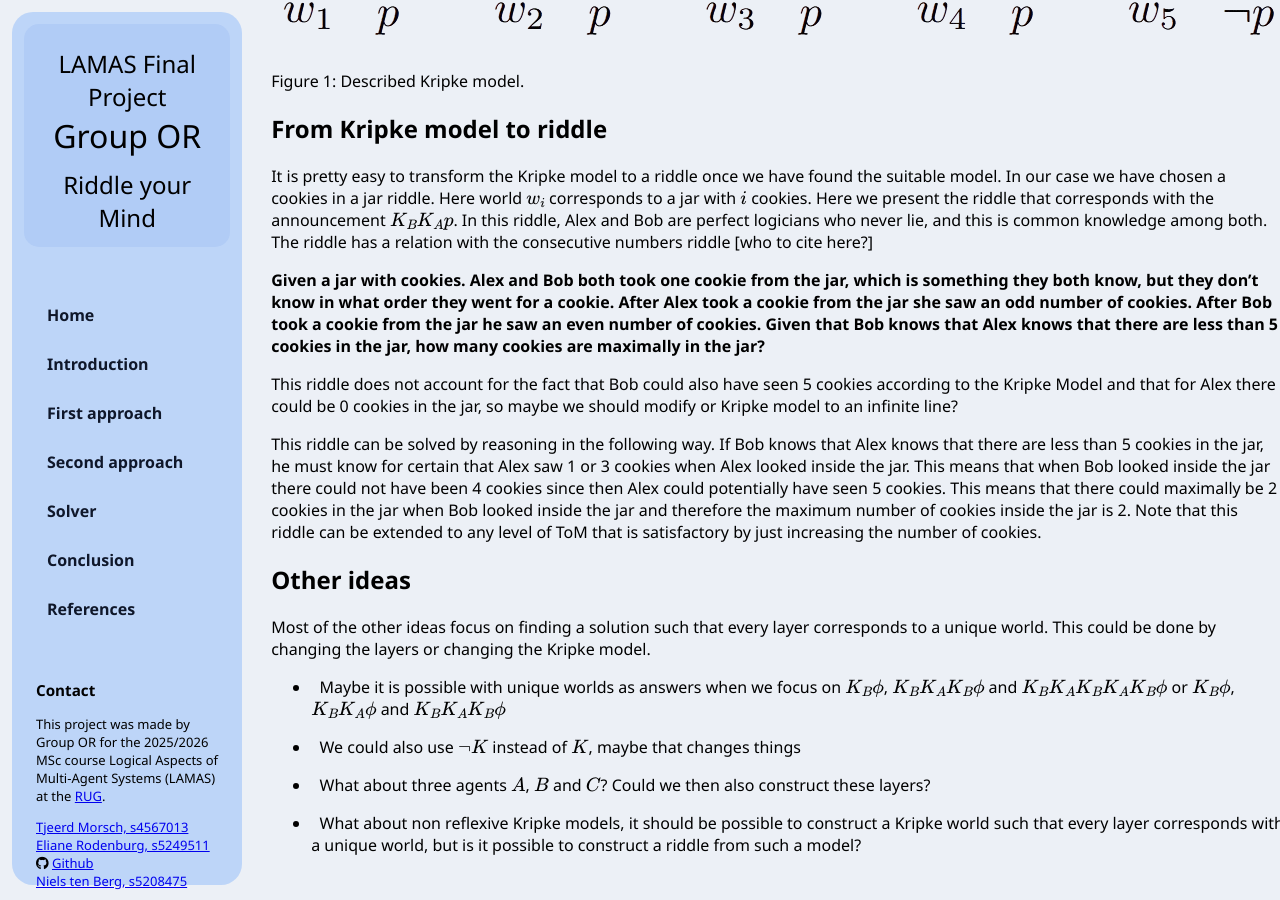
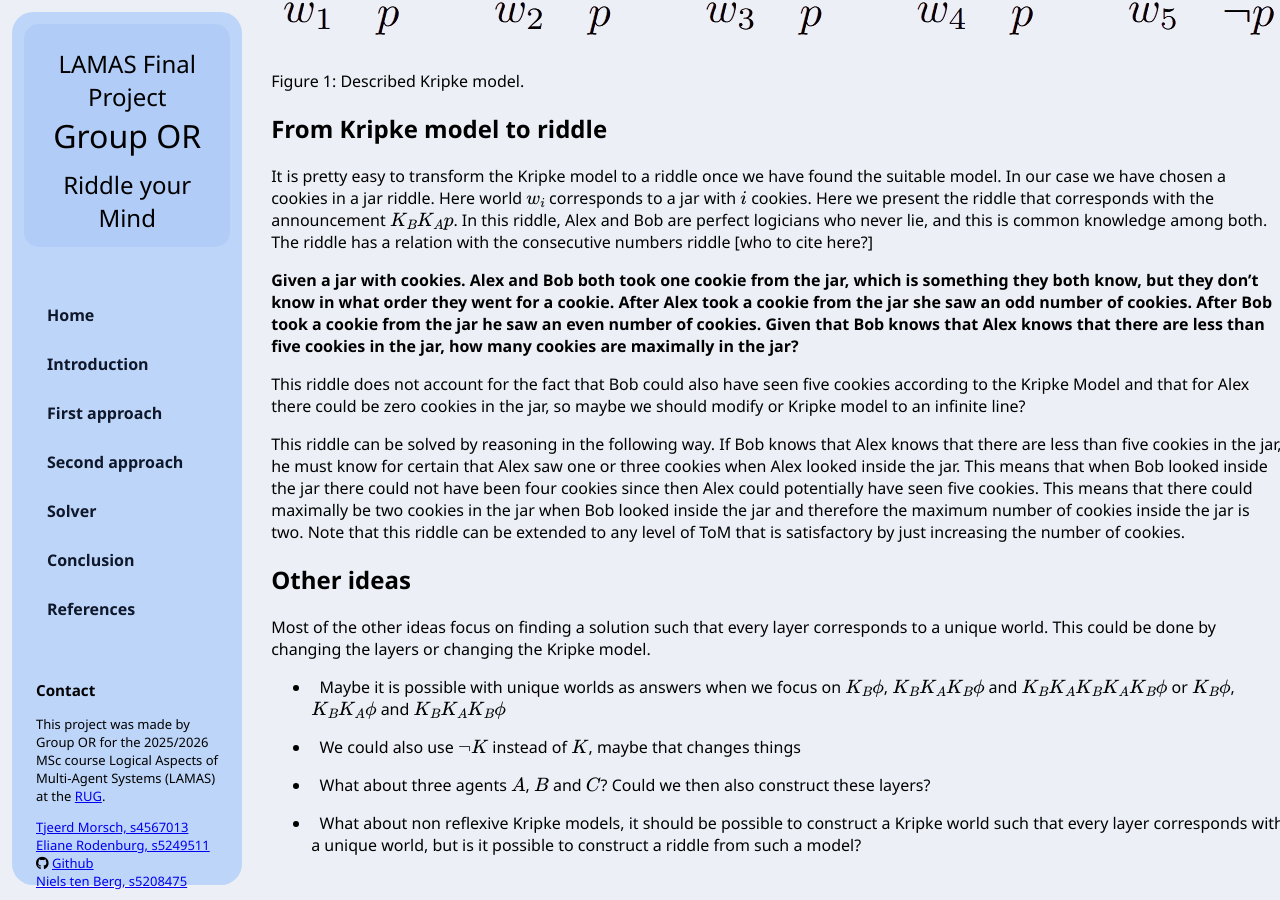
Before and after one commit to SnooLuna/LAMAS_OR, a Jekyll site: the page built from docs/2approach.md, in a window 1280 px wide and 900 px high, scrolled down 1781 px. Built offline with Jekyll 4.4.1, drawn with Linux system fonts in a browser that asks for light colours; nearby versions of some CDN libraries; formulas are drawn with MathJax 3.

Commit message:
Update 2approach.md

```diff
--- a/docs/2approach.md
+++ b/docs/2approach.md
@@ -46,11 +46,11 @@ Figure 1: Described Kripke model.
 
 It is pretty easy to transform the Kripke model to a riddle once we have found the suitable model. In our case we have chosen a cookies in a jar riddle. Here world $w_i$ corresponds to a jar with $i$ cookies. Here we present the riddle that corresponds with the announcement $K_BK_Ap$. In this riddle, Alex and Bob are perfect logicians who never lie, and this is common knowledge among both. The riddle has a relation with the consecutive numbers riddle [who to cite here?]
 
-**Given a jar with cookies. Alex and Bob both took one cookie from the jar, which is something they both know, but they don't know in what order they went for a cookie. After Alex took a cookie from the jar she saw an odd number of cookies. After Bob took a cookie from the jar he saw an even number of cookies. Given that Bob knows that Alex knows that there are less than 5 cookies in the jar, how many cookies are maximally in the jar?**
+**Given a jar with cookies. Alex and Bob both took one cookie from the jar, which is something they both know, but they don't know in what order they went for a cookie. After Alex took a cookie from the jar she saw an odd number of cookies. After Bob took a cookie from the jar he saw an even number of cookies. Given that Bob knows that Alex knows that there are less than five cookies in the jar, how many cookies are maximally in the jar?**
 
-This riddle does not account for the fact that Bob could also have seen 5 cookies according to the Kripke Model and that for Alex there could be 0 cookies in the jar, so maybe we should modify or Kripke model to an infinite line?
+This riddle does not account for the fact that Bob could also have seen five cookies according to the Kripke Model and that for Alex there could be zero cookies in the jar, so maybe we should modify or Kripke model to an infinite line?
 
-This riddle can be solved by reasoning in the following way. If Bob knows that Alex knows that there are less than 5 cookies in the jar, he must know for certain that Alex saw 1 or 3 cookies when Alex looked inside the jar. This means that when Bob looked inside the jar there could not have been 4 cookies since then Alex could potentially have seen 5 cookies. This means that there could maximally be 2 cookies in the jar when Bob looked inside the jar and therefore the maximum number of cookies inside the jar is 2. Note that this riddle can be extended to any level of ToM that is satisfactory by just increasing the number of cookies.
+This riddle can be solved by reasoning in the following way. If Bob knows that Alex knows that there are less than five cookies in the jar, he must know for certain that Alex saw one or three cookies when Alex looked inside the jar. This means that when Bob looked inside the jar there could not have been four cookies since then Alex could potentially have seen five cookies. This means that there could maximally be two cookies in the jar when Bob looked inside the jar and therefore the maximum number of cookies inside the jar is two. Note that this riddle can be extended to any level of ToM that is satisfactory by just increasing the number of cookies.
 
 # Other ideas
 
```
